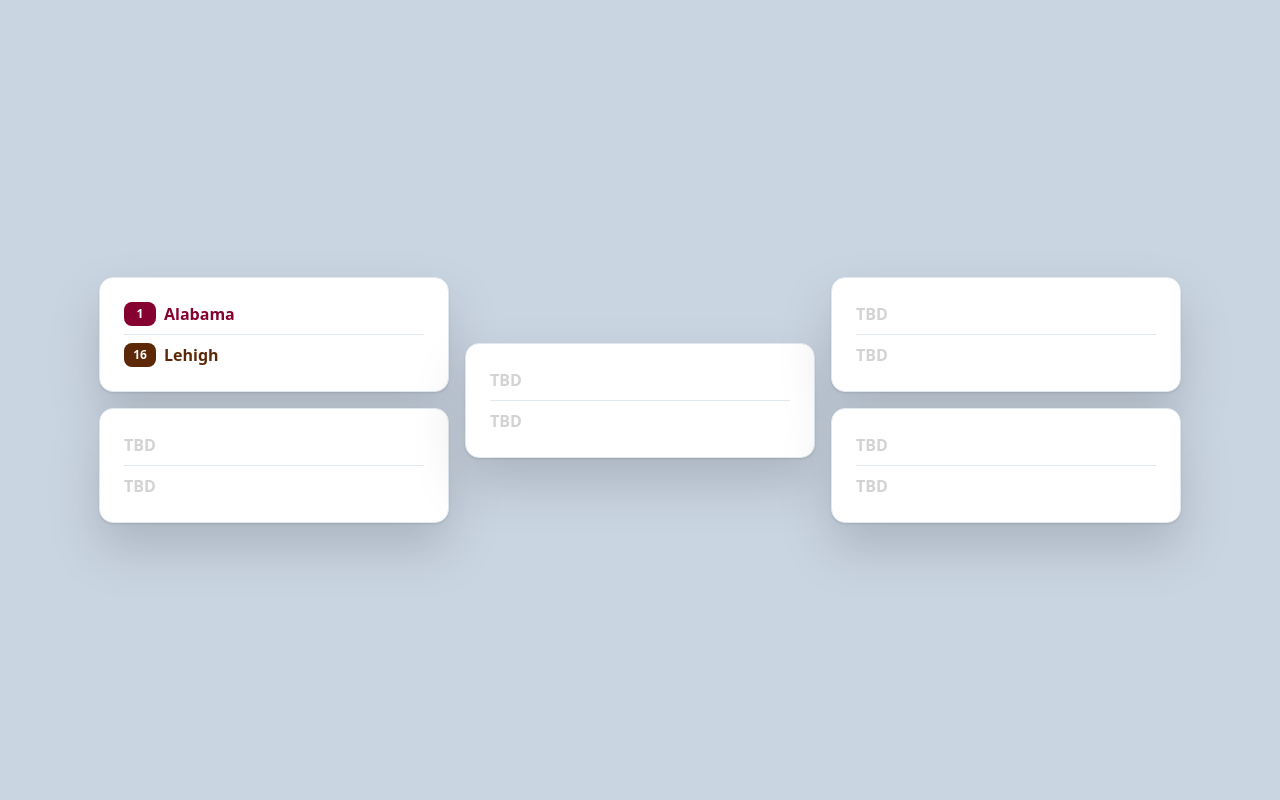
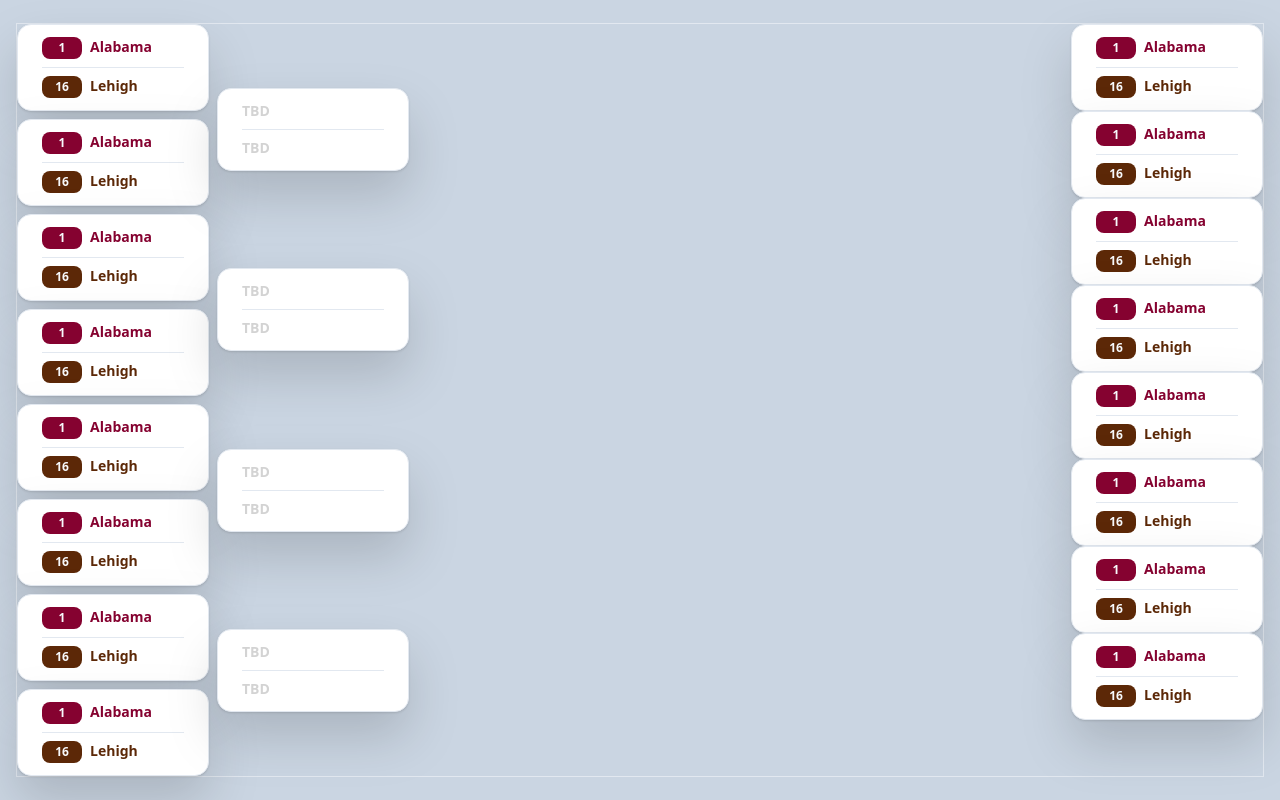
Before and after one commit to mrbartchak/bracket-wizard, a Next.js app: page / in a window 1280 px wide. Built offline with nearby package versions, Linux system fonts and the light colour scheme.

Commit message:
separating bracket regions to see layout

```diff
--- a/src/components/bracket/MarchMadnessBracket.tsx
+++ b/src/components/bracket/MarchMadnessBracket.tsx
@@ -26,18 +26,43 @@
 
 export function MarchMadnessBracket() {
   return (
-    <main className="flex flex-row items-center space-x-4">
-      <div className="space-y-4">
-        <MatchupCard matchup={matchup} />
-        <MatchupCard matchup={null} />
+    <main className="w-full p-4">
+      <div className="flex flex-row justify-between border">
+        {/*East*/}
+        <div className="flex flex-row items-center space-x-2">
+          {/*Round 1*/}
+          <div className="space-y-2">
+            <MatchupCard matchup={matchup} />
+            <MatchupCard matchup={matchup} />
+            <MatchupCard matchup={matchup} />
+            <MatchupCard matchup={matchup} />
+            <MatchupCard matchup={matchup} />
+            <MatchupCard matchup={matchup} />
+            <MatchupCard matchup={matchup} />
+            <MatchupCard matchup={matchup} />
+          </div>
+          <div className="flex flex-col h-full justify-between py-16">
+            <MatchupCard matchup={null} />
+            <MatchupCard matchup={null} />
+            <MatchupCard matchup={null} />
+            <MatchupCard matchup={null} />
+          </div>
+        </div>
+        {/*West*/}
+        <div>
+          <MatchupCard matchup={matchup} />
+          <MatchupCard matchup={matchup} />
+          <MatchupCard matchup={matchup} />
+          <MatchupCard matchup={matchup} />
+          <MatchupCard matchup={matchup} />
+          <MatchupCard matchup={matchup} />
+          <MatchupCard matchup={matchup} />
+          <MatchupCard matchup={matchup} />
+        </div>
       </div>
-          <div className="space-y-4">
-          <MatchupCard matchup={null} />
-      </div>
-      <div className="space-y-4">
-          <MatchupCard matchup={null} />
-          <MatchupCard matchup={null} />
-      </div>
+
+      {/*South*/}
+      {/*Midwest*/}
     </main>
   );
 }
--- a/src/components/bracket/MatchupCard.tsx
+++ b/src/components/bracket/MatchupCard.tsx
@@ -17,7 +17,7 @@
 export function MatchupCard({ matchup }: MatchupCardProps) {
   return (
     <div>
-      <Card className="w-[350px] drop-shadow-2xl">
+      <Card className="w-48 py-3 drop-shadow-2xl">
         <CardContent className="space-y-2">
           <TeamCard team={matchup?.team1 ?? null} />
           <Separator />
--- a/src/components/bracket/TeamCard.tsx
+++ b/src/components/bracket/TeamCard.tsx
@@ -10,14 +10,14 @@
     <main className="flex flex-row space-x-2">
       {Team?.seed && (
         <Badge
-          className="w-8 text-center font-bold"
+          className="w-10 text-center font-bold"
           style={{ background: Team?.details?.color ?? "black" }}
         >
           {Team?.seed}
         </Badge>
       )}
       <p
-        className="font-bold"
+        className="font-bold text-sm"
         style={{ color: Team ? Team.details?.color ?? "black" : "lightgray" }}
       >
         {Team?.name ?? "TBD"}
--- a/src/data/teams.ts
+++ b/src/data/teams.ts
@@ -1 +1,17 @@
-//teams
+import { Team } from "@/types/bracket";
+
+const lehigh: Team = {
+  name: "Lehigh",
+  seed: 16,
+  details: {
+    color: "#5C2807"
+  }
+};
+
+const alabama: Team = {
+  name: "Alabama",
+  seed: 1,
+  details: {
+    color: "#850230"
+  }
+};
```
